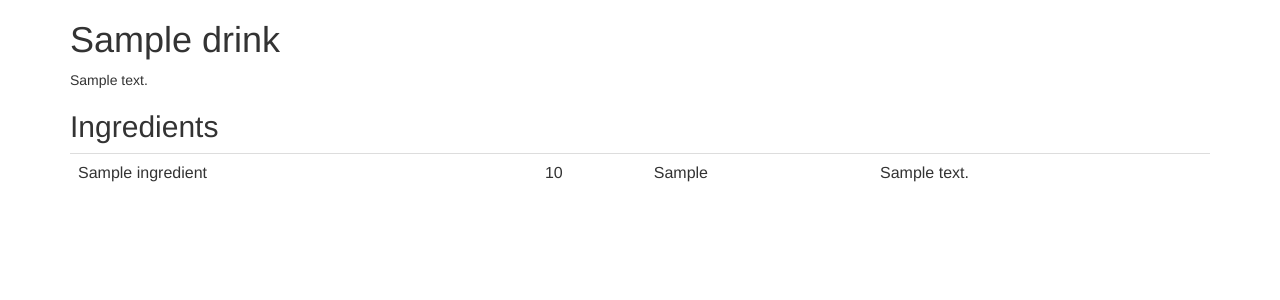
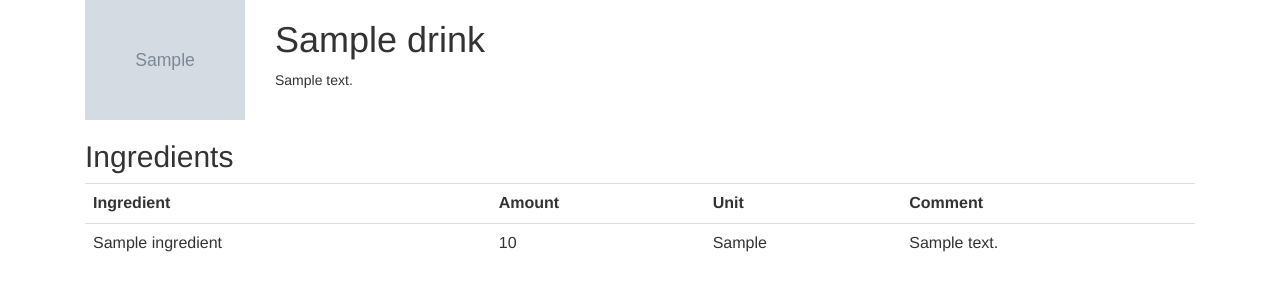
Before and after one commit to Unic0arn/Mixology, a Django app: page /drink/1/ in a window 1280 px wide. Shown: the top 300 px of the page. Run offline with Django 3.2, Linux system fonts and the light colour scheme; tables that the repository leaves empty hold one stand-in row (values such as "Sample post"); grey boxes marked "Sample" are stand-in pictures; parts of the project's set-up code (start-up, migrations or seed data) failed here and were passed over; some libraries are stand-ins or nearby versions.

Commit message:
Added drink image to drink view

```diff
--- a/mixology/drink/views.py
+++ b/mixology/drink/views.py
@@ -19,8 +19,6 @@ def search_drinks(request):
     else:
         search_text = ''
     drinks2 = Drink.objects.filter(name__contains=search_text)
-    args = {}
-    args['drinks'] = drinks2
     return render_to_response("drink/ajax_search.html", {'drinks': drinks2})
 
 
--- a/mixology/static/css/style.css
+++ b/mixology/static/css/style.css
@@ -1,3 +1,8 @@
 #search{
 
     }
+
+.drink-avatar{
+    max-width:100%;
+
+}
--- a/mixology/templates/drink/drink.html
+++ b/mixology/templates/drink/drink.html
@@ -6,23 +6,39 @@
     </head>
     <body>
         <div class="container">
+
+            <div class="col-md-2">
+                {% if drink.image != '' %}
+
+                <img class="drink-avatar" src="/static/images/{{drink.image}}"/>
+                {% endif %}
+            </div>
+            <div class="col-md-9">
                 <h1>{{drink.name}} </h1>
 
                 <p>{{drink.description}}</p>
+            </div>
+            <div class="col-md-12">
                 <h2>Ingredients</h2>
                      <table class="table">
+                     <tr>
+                     <th>Ingredient</th>
+                     <th>Amount</th>
+                     <th>Unit</th>
+                     <th>Comment</th>
+                     </tr>
                     {% for r in ingredients %}
                         <tr>
                         <td> {{r.ingredient.name}}</td>
                         <td> {{r.amount}}</td>
                         <td> {{r.ingredient.unit}}</td>
                         <td> {{r.note}}</td>
-
+                        </tr>
                     {% endfor %}
 
 
                      </table>
-
+            </div>
         </div>
     </body>
 </html>
```
Lines whose indentation alone changed are shown as unchanged.
